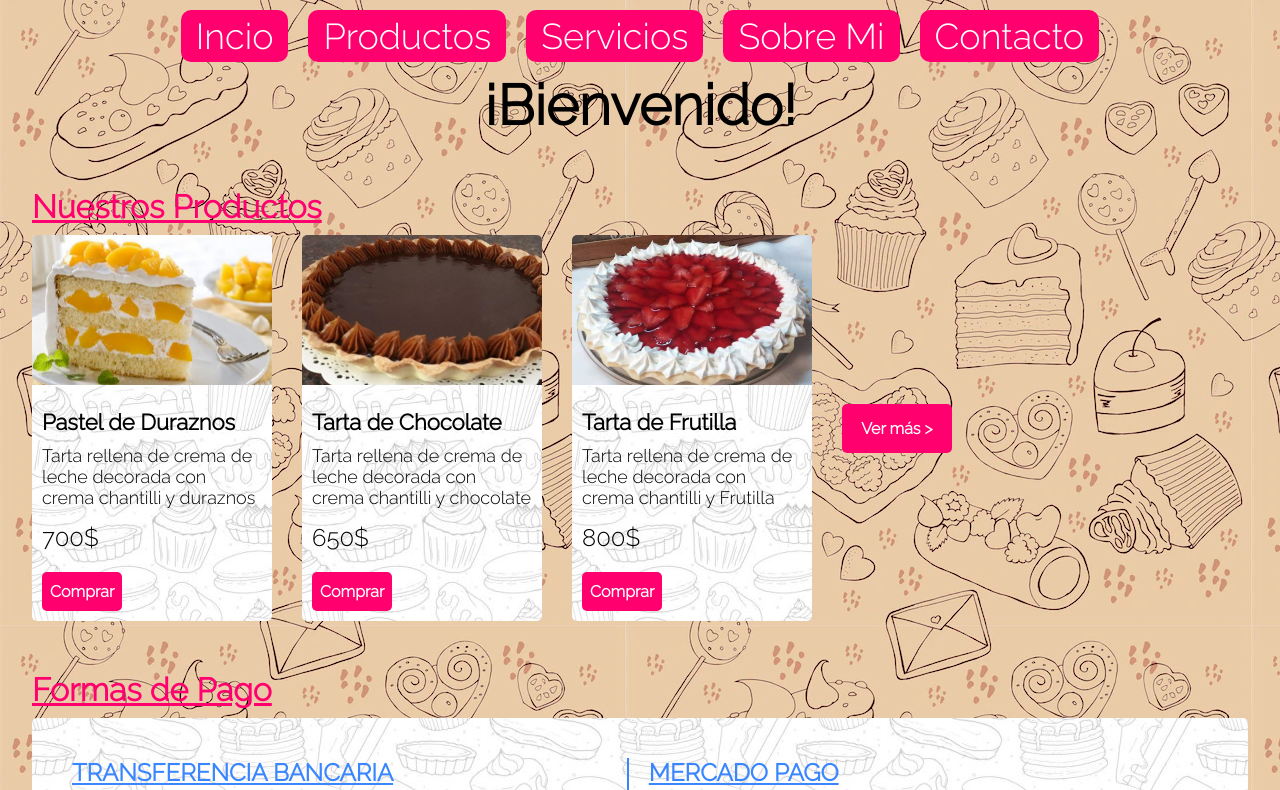
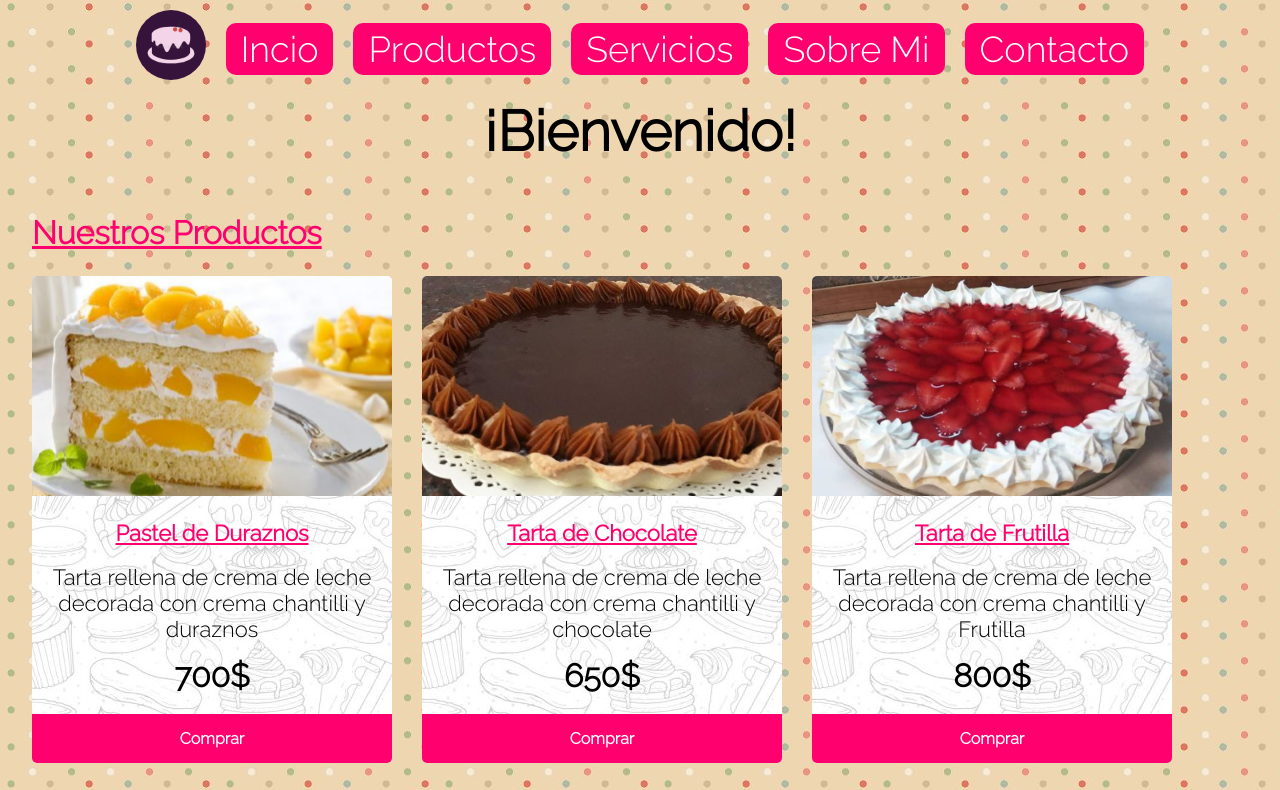
Before and after one commit to DarioRv/ProyectoCoder, a plain HTML site: page index.html in a window 1280 px wide. Shown: the top 790 px of the page. Drawn offline with Linux system fonts and the light colour scheme.

Commit message:
Realizando cambios esteticos

```diff
--- a/css/style.css
+++ b/css/style.css
@@ -10,8 +10,7 @@ body{
     font-family: 'Raleway', sans-serif, Verdana;
     width: 95%;
     margin: 0 auto;
-    background-image: url(../images/background-pastel.png);
-    background-attachment: fixed;
+    background-image: url(../images/background.jpg);
 }
 /* TITULOS */
 h1{
@@ -20,15 +19,15 @@ h1{
 }
 h2{
     font-size: 32px;
-    padding: 50px 0 10px 0;
+    padding: 50px 0 25px 0;
     color: var(--principal);
     text-decoration: underline;
 }
 h4{
-    font-size: 24px;
+    font-size: 26px;
 }
 p{
-    font-size: 18px;
+    font-size: 24px;
 }
 /* MENU DE NAVEGACION */
 .menu-mobile{
@@ -60,9 +59,25 @@ nav ul li a{
     font-size: 36px;
     color: white;
 }
-@media screen and (max-width: 380px){
+.logo{
+    background-color: unset;
+    padding: 0;
+    border-radius: 50%;
+}
+.logo img{
+    width: 70px;
+    height: 70px;
+    border-radius: 50%;
+}
+@media screen and (max-width: 410px){
     h2{
         text-align: center;
+    }
+    h4{
+        font-size: 24px;
+    }
+    p{
+        font-size: 22px;
     }
     .menu-mobile{
         width: 100%;
@@ -92,6 +107,9 @@ nav ul li a{
         border-radius: 0%;
         border-top: 2px solid #FFF;
     }
+    .logo{
+        display: none;
+    }
     /* .menu-mobile:hover + nav ul{
         display: block;
     } */
@@ -105,7 +123,7 @@ nav ul li a{
     gap: 30px;
 }
 .lista-productos .producto{
-    width: 240px;
+    width: 360px;
     /*margin: 0px 40px 0 0;*/
     border-radius: 5px;
     /*background-color: #F2F2F2;*/
@@ -115,36 +133,45 @@ nav ul li a{
     font-size: 22px;
 }
 .lista-productos .producto img{
-    width: 240px;
-    height: 150px;
+    width: 360px;
+    height: 220px;
     border-radius: 5px 5px 0 0;
 }
 .producto .detalles-producto{
-    padding: 10px ;
+    display: flex;
+    flex-direction: column;
+    align-items: center;
+    padding: 10px 0px 0 0px;
+    text-align: center;
 }
 .producto .detalles-producto .nombre-producto{
+    color: var(--principal);
+    text-decoration: underline;
     margin: 10px 0;
 }
 .producto .detalles-producto .descripcion-producto{
     margin: 8px 0 15px 0;
-    font-size: 18px;
+    font-size: 22px;
 }
 .producto .detalles-producto .precio-producto{
-    font-size: 24px;
+    font-weight: bold;
+    font-size: 32px;
 }
 .producto .detalles-producto .btn-pedir{
-    width: fit-content;
-    padding: 10px 8px;
+    width: auto;
+    padding: 15px 8px;
     margin-top: 20px;
-    border-radius: 5px;
+    border-radius: 0 0 5px 5px;
     background-color: #FF006E;
     color: #FFF;
     transition: .3s ease all;
 }
 .producto .detalles-producto .btn-pedir:hover{
     background-color: #F04589;
+    font-size: 18px;
 }
 .producto .detalles-producto a{
+    width: 100%;
     text-decoration: none;
 }
 .lista-productos .redireccionamiento{
@@ -166,7 +193,7 @@ nav ul li a{
 
 /* FORMAS DE PAGO */
 .formas-de-pago{
-    width: fit-content;
+    width: 100%;
     border-radius: 5px;
     /*background-color: #F2F2F2;*/
     background-image: url(../images/background-pastel-2.png);
@@ -216,6 +243,7 @@ nav ul li a{
 .envios img, .horarios img{
     width: 280px;
     height: 240px;
+    border-radius: 5px 0 0 5px;
 }
 .detalle-envio .informacion h4, .detalle-horarios .informacion{
     text-align: center;
@@ -279,7 +307,11 @@ footer{
     height: 50px;
     margin: 20px 0;
     background-color: #FF006E;
-
+    transition: .3s ease all;
+}
+.cargar-mas:hover{
+    cursor: pointer;
+    background-color: #F04589;
 }
 
 /* --------------- ESTILOS DE HTML SERVICIOS ---------------*/
@@ -380,7 +412,7 @@ input[type="submit"]{
 }
 /* --------------- ESTILOS DE HTML CONTACTO ---------------*/
 .medios-contacto p{
-    font-size: 22px;
+    font-size: 24px;
     margin: 20px 0;
 }
 .medios-contacto ul{
@@ -402,7 +434,7 @@ input[type="submit"]{
 
 
 /*-------------------- MEDIA QUERIE --------------------*/
-@media screen and (max-width: 380px){
+@media screen and (max-width: 410px){
     /* HTML INDEX*/
     .lista-productos{
         display: grid;
--- a/index.html
+++ b/index.html
@@ -14,7 +14,8 @@
     <header>
         <div class="menu-mobile"><a href="#menu">Menu</a> <i class="gg-menu"></i></div>
         <nav>
-            <ul class="nav">
+            <ul>
+                <li class="logo"><a href="index.html"><img src="images/logo-3.jpg" alt="Pasteleria"></a></li>
                 <li><a href="index.html">Incio</a></li>
                 <li><a href="pages/productos.html">Productos</a></li>
                 <li><a href="pages/servicios.html">Servicios</a></li>
@@ -67,13 +68,13 @@
     <section class="formas-de-pago">
         <article class="medio-transferencia">
             <h4>TRANSFERENCIA BANCARIA</h4>
-            <p>Aboná tu pago por medio de transferencia bancaria.<i>*Deberás subir un comprobante de la transacción*</i></p>
+            <p>Aboná tu pago por medio de transferencia bancaria.<br><i>*Deberás subir un comprobante de la transacción*</i></p>
             <img src="images/transferencia.png" alt="transferencia bancaria">
         </article>
         <div class="separador-contenido"></div>
         <article class="medio-mercado-pago">
             <h4>MERCADO PAGO</h4>
-            <p>Podes pagar con tarjetas de debito, crédito o con saldo disponible en cuenta.<i>*Se aplica un cargo adicional*</i></p>
+            <p>Podes pagar con tarjetas de debito, crédito o con saldo disponible en cuenta.<br><i>*Se aplica un cargo adicional*</i></p>
             <img src="images/mercadopago.png" alt="mercado pago">
         </article>
     </section>
```
Also changed, not shown: pages/contacto.html (+1 -0 lines), pages/productos.html (+1 -0 lines), pages/servicios.html (+1 -0 lines), pages/sobre-mi.html (+1 -0 lines), images/background-pastel.webp (deleted), images/background.jpg (added).
